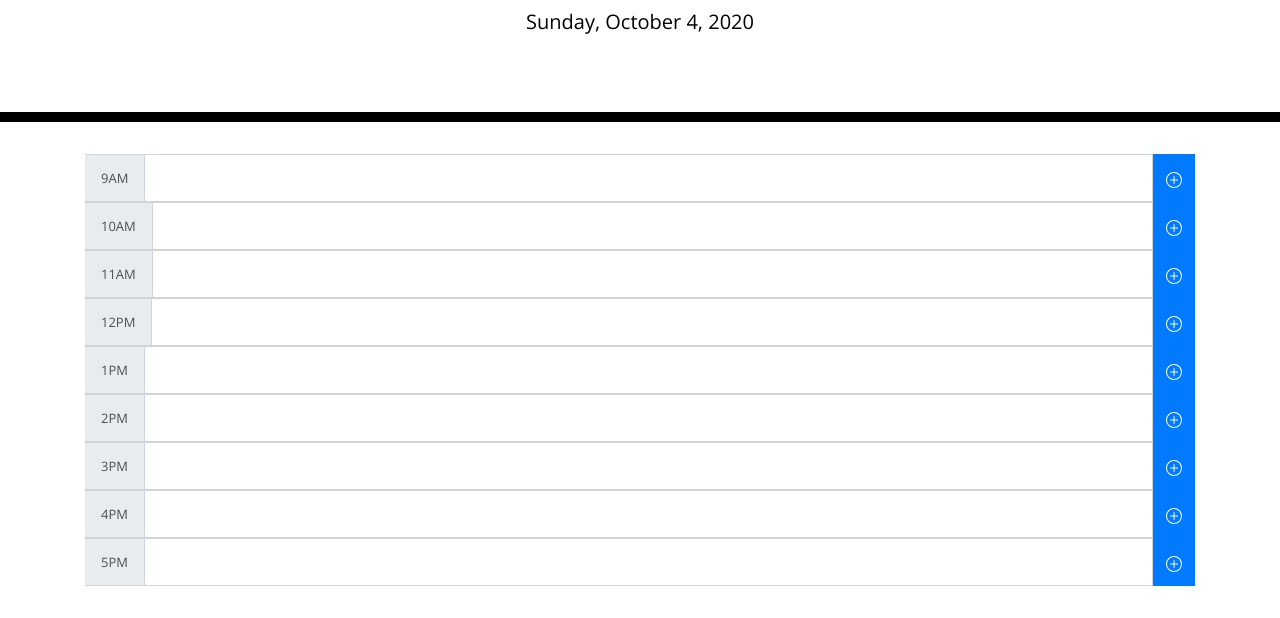
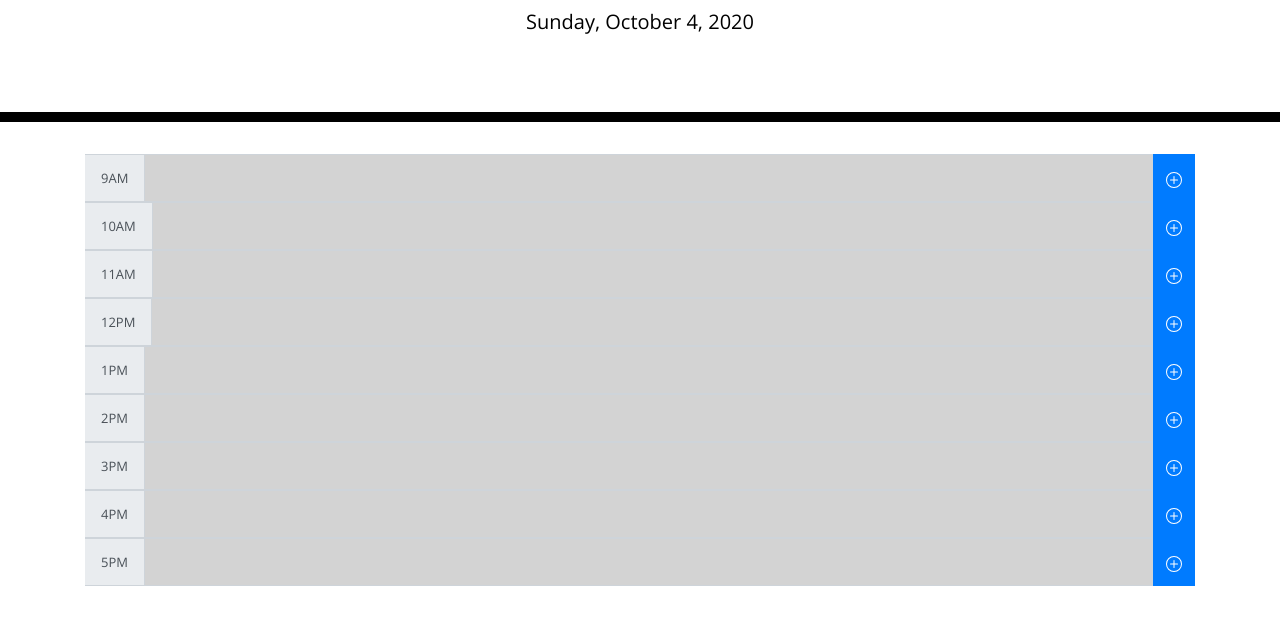
Before and after one commit to baileymyers/WorkDay-Scheduler, a plain HTML site: page index.html in a window 1280 px wide. Shown: the part 182-800 px from the top of the page. Drawn offline with nearby package versions, Linux system fonts and the light colour scheme.

Commit message:
adding some changes to for loop in script for color code

```diff
--- a/index.html
+++ b/index.html
@@ -165,23 +165,45 @@
         var inputArr = [$(".todo1"), $(".todo2"), $(".todo3"), $(".todo4"), $(".todo5"), $(".todo6"), $(".todo7"), $(".todo8"), $(".todo9")];
 
 
+        // for (i = 0; i <= inputArr.length; i++) {
+        //     for (hour = 9; hour <= 17; hour++) {
+        //             let now = new Date().getHours();
+        //             // console.log(now);
+        //             let inputForm = inputArr[i];
+        //             console.log(hour, now)
+        //                 if (now >= hour && now < hour++) {
+        //                 $(inputForm).removeClass("past", "future");
+        //                 $(inputForm).addClass("present");
+        //             } else if (now < hour) {
+        //                 $(inputForm).removeClass("present", "future");
+        //                 $(inputForm).addClass("past");
+        //             } else if (now > hour) {
+        //                 $(inputForm).removeClass("past", "present");
+        //                 $(inputForm).addClass("future");
+        //             }
+        //         };
+        //     };
+
         for (i = 0; i <= inputArr.length; i++) {
-            for (hour = 9; hour <= 17; hour++) {
                     let now = new Date().getHours();
-                    console.log(now);
                     let inputForm = inputArr[i];
-                        if (now >= hour && now < hour++) {
+                    var hour = i+9
+                    console.log(hour, now);
+                        if (hour === now) {
+                            console.log("present:", now, hour);
                             $(inputForm).removeClass("past", "future");
                             $(inputForm).addClass("present");
-                    } else if (now < hour) {
+                        } else if (hour < now) {
+                            console.log("past:", now, hour);
                             $(inputForm).removeClass("present", "future");
                             $(inputForm).addClass("past");
-                    } else if (now > hour) {
+                        } else if (hour > now) {
+                            console.log("future:", now, hour);
                             $(inputForm).removeClass("past", "present");
                             $(inputForm).addClass("future");
                     }
             };
-            };
+
             // if (now >= hour && now < hour++) {
             //     inputForm.removeClass("past", "future");
             //     inputForm.addClass("present");
```
Lines whose indentation alone changed are shown as unchanged.
